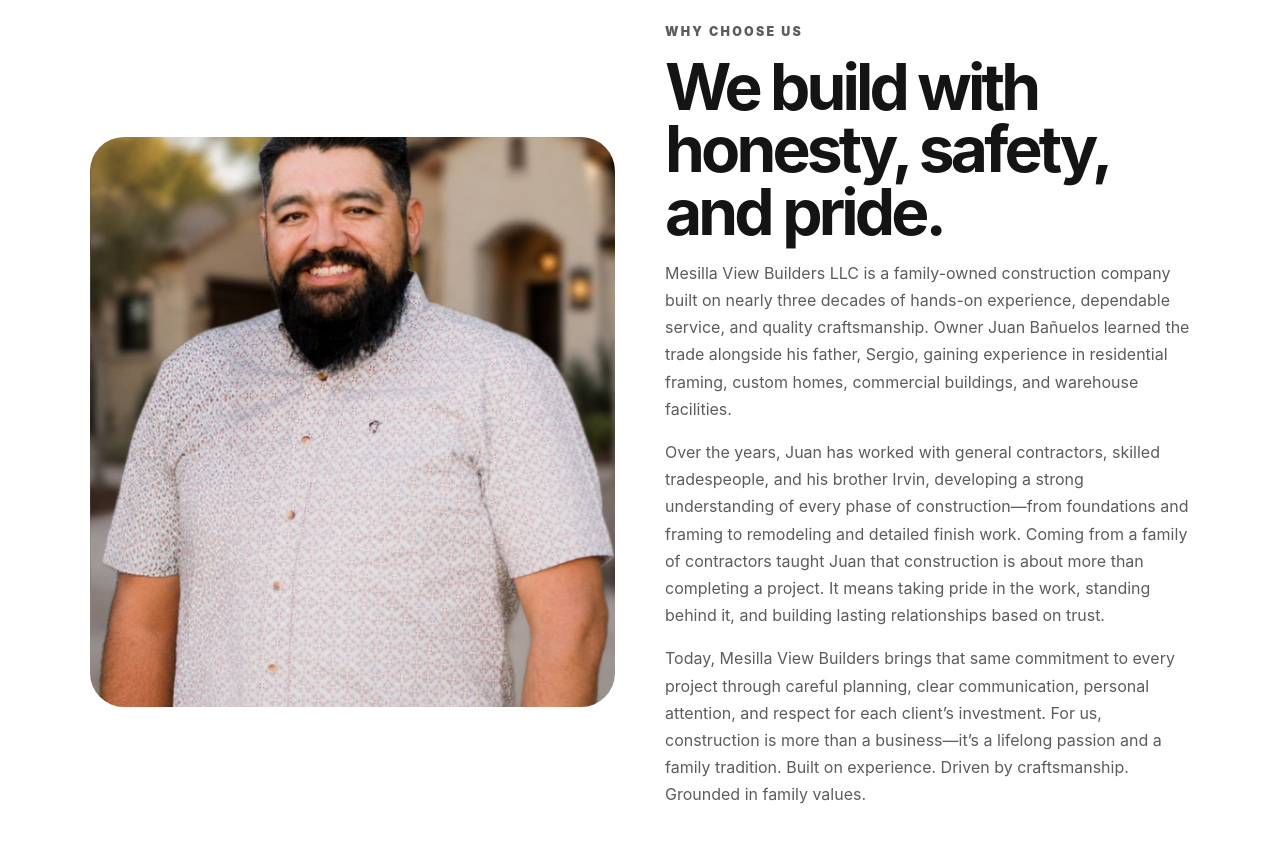
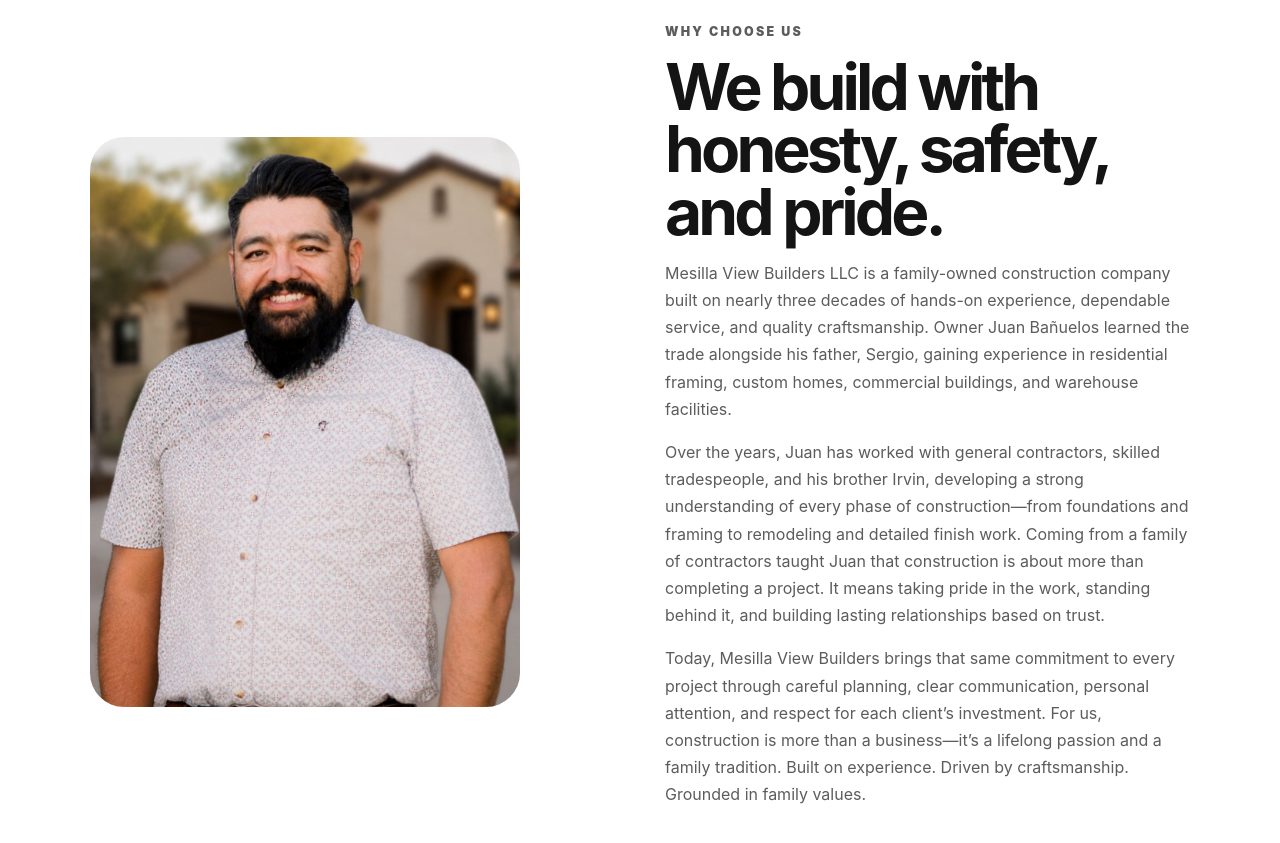
Before and after one commit to thegrindnet/mesilla_view_builders_website, a React (Vite) app: page / in a window 1280 px wide. Shown: the part 5440-6283 px from the top of the page. Built offline with nearby package versions, Linux system fonts and the light colour scheme.

Commit message:
Fix about us image to a max-width of 430px

```diff
--- a/src/components/About/About.css
+++ b/src/components/About/About.css
@@ -9,6 +9,7 @@
 
 .about__image1 {
   min-height: 570px;
+  max-width: 430px;
   border-radius: 34px;
   object-position: top;
   background: url("../../assets/about-us.jpeg") center/cover;
```
Also changed, not shown: 1 other file (tests, documents, lock files or other folders).
